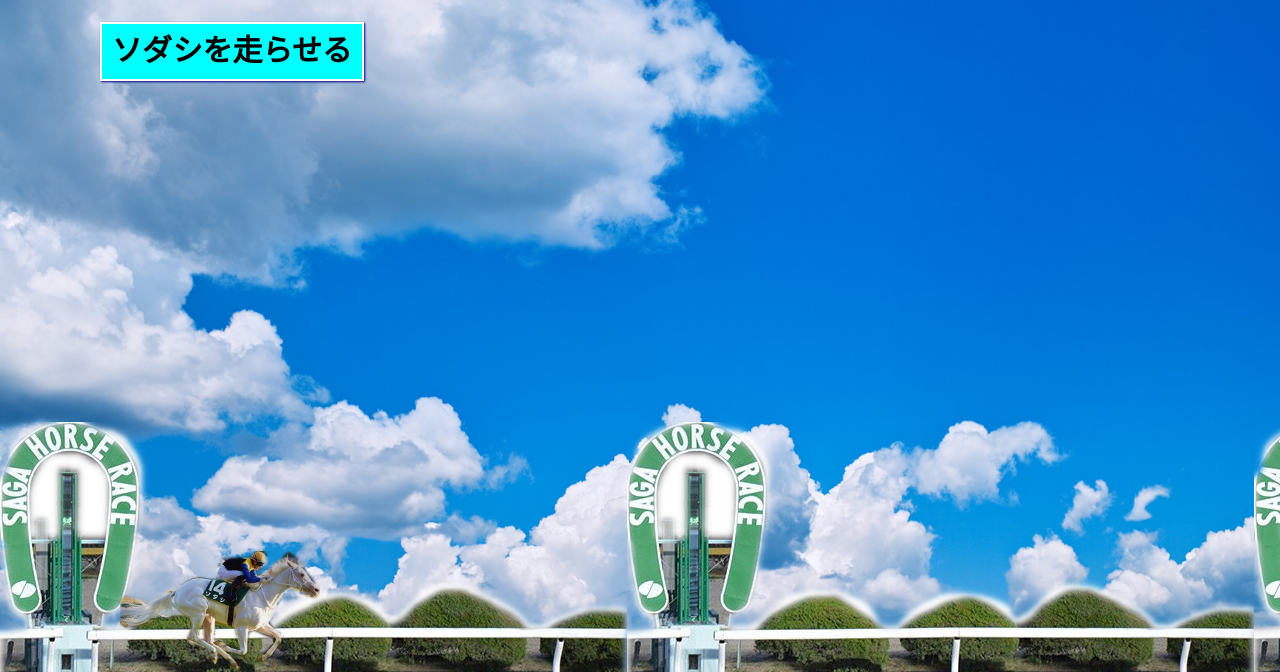
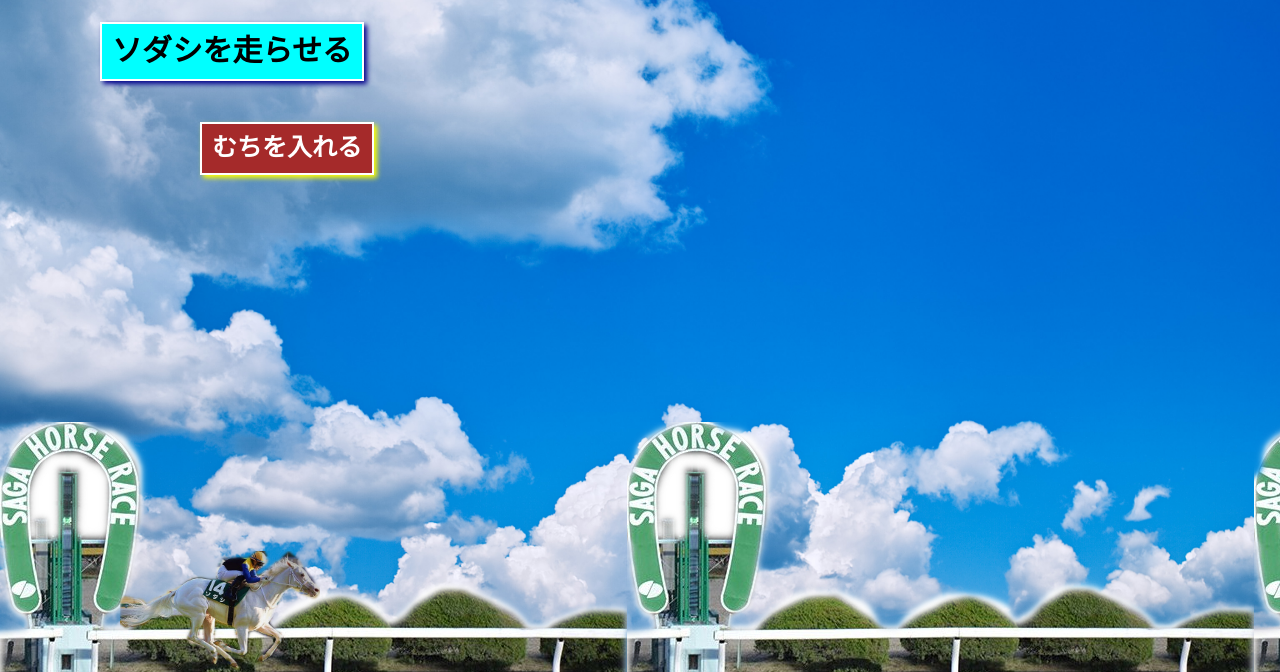
Before and after one commit to houmaiwakiri/Running-Horse, a plain HTML site: page public/index.html in a window 1280 px wide. Shown: the part 128-800 px from the top of the page. Drawn offline with Linux system fonts and the light colour scheme.

Commit message:
ボタン追加

```diff
--- a/public/index.html
+++ b/public/index.html
@@ -13,6 +13,7 @@
     <div class="main">
         <div class="sky">
             <button id="btn">ソダシを走らせる</button>
+            <button id="mutibtn">むちを入れる</button>
         </div>
 
         <div class="rati"></div>
--- a/public/main.js
+++ b/public/main.js
@@ -7,9 +7,9 @@ addEventListener("keypress", function(x){
         car.classList.toggle("suspention");
     }
 })
-
-let btn = document.getElementById('btn');
-btn,addEventListener('click',function(click){
+//これより上、効かなくなってます。
+var btn = document.getElementById("btn");
+btn,addEventListener("click",function(click){
     if(click){
         rati.classList.toggle("moving");
         car.classList.toggle("suspention");
--- a/public/stylesheet.css
+++ b/public/stylesheet.css
@@ -22,7 +22,7 @@ a{
   left: 100px;
   font-size: 30px;
   font-weight: bold;
-  box-shadow: 1px 1px 2px darkblue;
+  box-shadow: 3px 3px 5px darkblue;
   cursor: pointer;
   position: absolute;
 }
@@ -31,7 +31,19 @@ a{
   transform: translateY(4px);
   border-bottom: none;
 }
-
+#mutibtn{
+  background-color: brown;
+  padding: 10px;
+  border: 2px solid white;
+  top: 250px;
+  left: 200px;
+  color: white;
+  font-size: 25px;
+  font-weight: bold;
+  box-shadow: 3px 3px 5px yellow;
+  cursor: pointer;
+  position: absolute;
+}
 .header{
     top: 10px;
     left: 10px;
@@ -69,6 +81,9 @@ a{
 }
 .moving{
     animation: moving 10s linear infinite;
+}
+.movingg{
+    animation: moving 8s linear infinite;
 }
 @keyframes suspention{
     100%{
```
